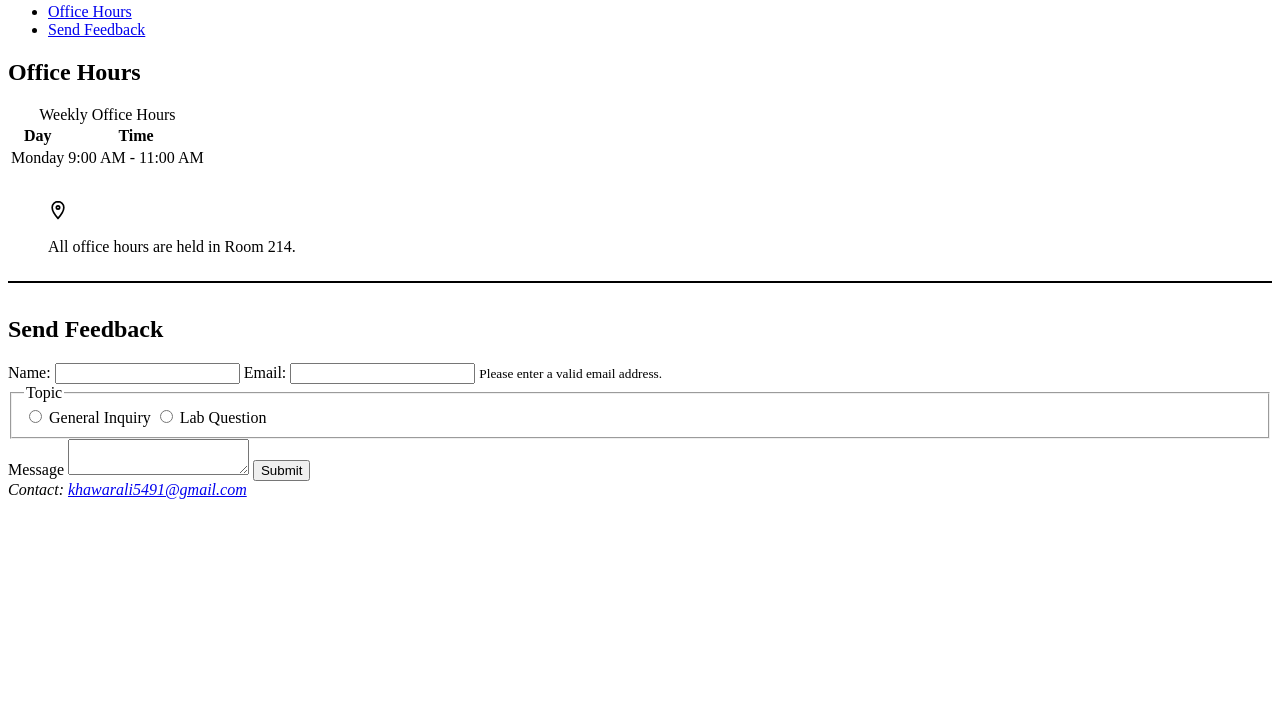
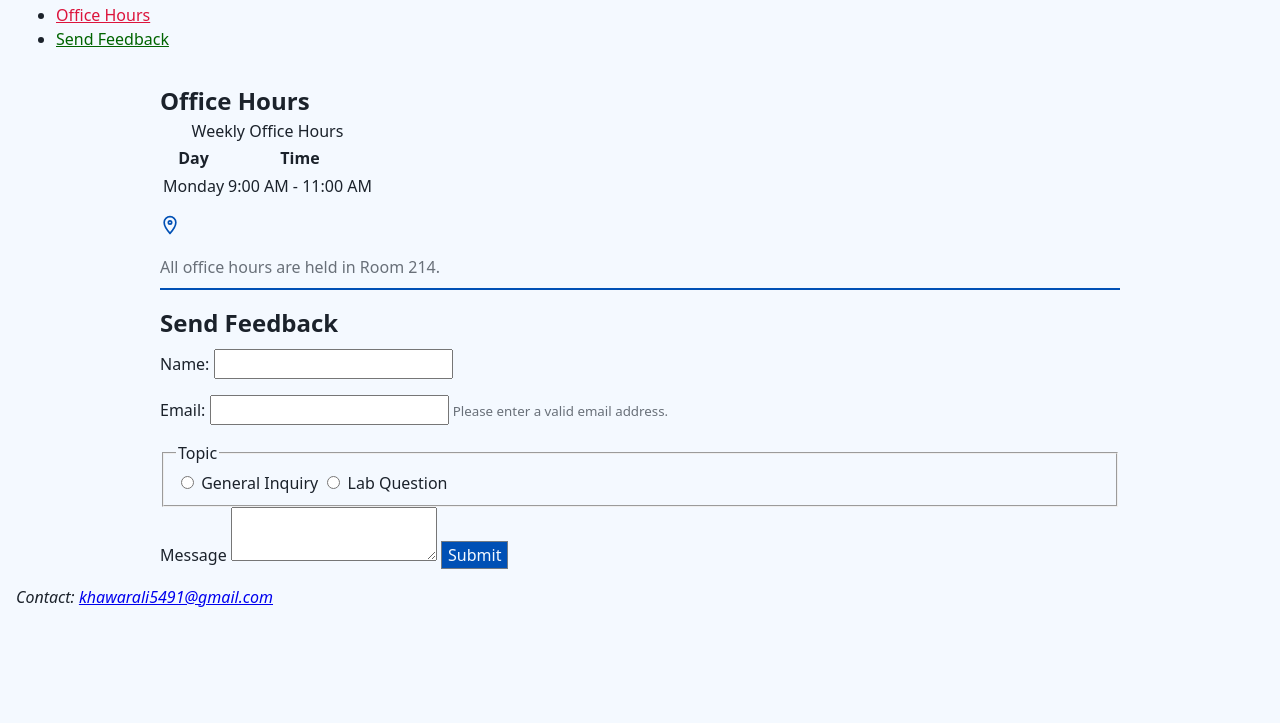
Before and after one commit to KhawarAli09/web-engineering-lab, a website: page public/index.html in a window 1280 px wide. Shown: the part 77-800 px from the top of the page. Drawn offline with Linux system fonts and the light colour scheme.

Commit message:
Complete Lab 03 CSS cascade and modern foundations

```diff
--- a/public/index.html
+++ b/public/index.html
@@ -1,3 +1,4 @@
+
 <!DOCTYPE html>
 <html lang="en">
   <head>
@@ -13,13 +14,22 @@
     <header>
       <h1 id="greeting"></h1>
 
-      <nav >
+      <nav>
         <ul>
           <li>
-  <a href="#office-hours" aria-current="location">Office Hours</a>
+            <a
+              href="#office-hours"
+              class="nav-link"
+              aria-current="location"
+            >
+              Office Hours
+            </a>
           </li>
+
           <li>
-  <a href="#feedback">Send Feedback</a>
+            <a href="#feedback" class="nav-link">
+              Send Feedback
+            </a>
           </li>
         </ul>
       </nav>
@@ -77,9 +87,12 @@
             ></circle>
           </svg>
 
-          <figcaption>All office hours are held in Room 214.</figcaption>
+          <figcaption class="text-muted">
+            All office hours are held in Room 214.
+          </figcaption>
         </figure>
       </section>
+
       <svg
         aria-hidden="true"
         width="100%"
@@ -96,14 +109,24 @@
           stroke-width="2"
         ></line>
       </svg>
+
       <section id="feedback">
         <h2>Send Feedback</h2>
 
         <form>
+          <p>
             <label for="name">Name:</label>
-  <input type="text" id="name" name="name" required />
+            <input
+              type="text"
+              id="name"
+              name="name"
+              required
+            />
+          </p>
 
+          <p>
             <label for="email">Email:</label>
+
             <input
               type="email"
               id="email"
@@ -111,24 +134,42 @@
               required
               aria-describedby="email-hint"
             />
-  <small id="email-hint">Please enter a valid email address.</small>
+
+            <small id="email-hint" class="text-muted">
+              Please enter a valid email address.
+            </small>
+          </p>
 
           <fieldset>
             <legend>Topic</legend>
 
             <label>
-      <input type="radio" name="topic" value="general" required />
+              <input
+                type="radio"
+                name="topic"
+                value="general"
+                required
+              />
               General Inquiry
             </label>
 
             <label>
-      <input type="radio" name="topic" value="lab" />
+              <input
+                type="radio"
+                name="topic"
+                value="lab"
+              />
               Lab Question
             </label>
           </fieldset>
 
           <label for="message">Message</label>
-  <textarea id="message" name="message" required></textarea>
+
+          <textarea
+            id="message"
+            name="message"
+            required
+          ></textarea>
 
           <button type="submit">Submit</button>
         </form>
--- a/public/styles.css
+++ b/public/styles.css
@@ -1,12 +1,91 @@
+@layer reset, base, components, utilities;
+
+@layer reset {
+  *,
+  *::before,
+  *::after {
+    box-sizing: border-box;
+  }
+
+  body,
+  h1,
+  h2,
+  p,
+  figure {
+    margin: 0;
+  }
+}
+
+@layer base {
+  :root {
+    color-scheme: light dark;
+
+    --space: 1rem;
+
+    --color-bg: light-dark(
+      oklch(98% 0.01 255),
+      oklch(20% 0.02 255)
+    );
+
+    --color-text: light-dark(
+      oklch(25% 0.02 255),
+      oklch(94% 0.01 255)
+    );
+
+    --color-accent: light-dark(
+      oklch(45% 0.18 255),
+      oklch(75% 0.12 255)
+    );
+
+    --color-surface: color-mix(
+      in oklch,
+      var(--color-bg) 92%,
+      var(--color-accent)
+    );
+
+    --color-border: color-mix(
+      in oklch,
+      var(--color-text) 55%,
+      var(--color-bg)
+    );
+  }
+
+  body {
+    font-family: system-ui, sans-serif;
+    line-height: 1.5;
+    color: var(--color-text);
+    background: var(--color-bg);
+    padding: var(--space);
+  }
+
+  input,
+  textarea,
+  button {
+    font: inherit;
+  }
+}
+
+@layer components {
+  main {
+    max-inline-size: 60rem;
+    margin-inline: auto;
+    padding-block: 1rem;
+  }
+
+  form p {
+    margin-block: 0.5rem 1rem;
+  }
+
   .skip-link {
     position: absolute;
     top: -40px;
     left: 0;
-  padding: 8px 12px;
-  background: rgb(65, 171, 16);
-  color: rgb(163, 24, 24);
+    padding: 0.5rem 1rem;
+    background: white;
+    color: black;
     z-index: 1000;
   }
+
   .skip-link:focus-visible {
     top: 0;
   }
@@ -22,4 +101,42 @@ select:focus-visible {
 
   svg {
     pointer-events: none;
+    color: var(--color-accent);
   }
+
+  :where(nav ul li) a {
+    color: purple;
+  }
+
+  .nav-link {
+    color: darkgreen;
+  }
+
+  a[aria-current="location"] {
+    color: crimson;
+  }
+
+  button {
+    color: var(--color-bg);
+    background: var(--color-accent);
+    border: 1px solid var(--color-border);
+  }
+
+  button:hover {
+    background: color-mix(
+      in oklch,
+      var(--color-accent),
+      black 15%
+    );
+  }
+}
+
+@layer utilities {
+  .text-muted {
+    color: color-mix(
+      in oklch,
+      var(--color-text) 60%,
+      var(--color-bg)
+    );
+  }
+}
```
Lines whose indentation alone changed are shown as unchanged.
